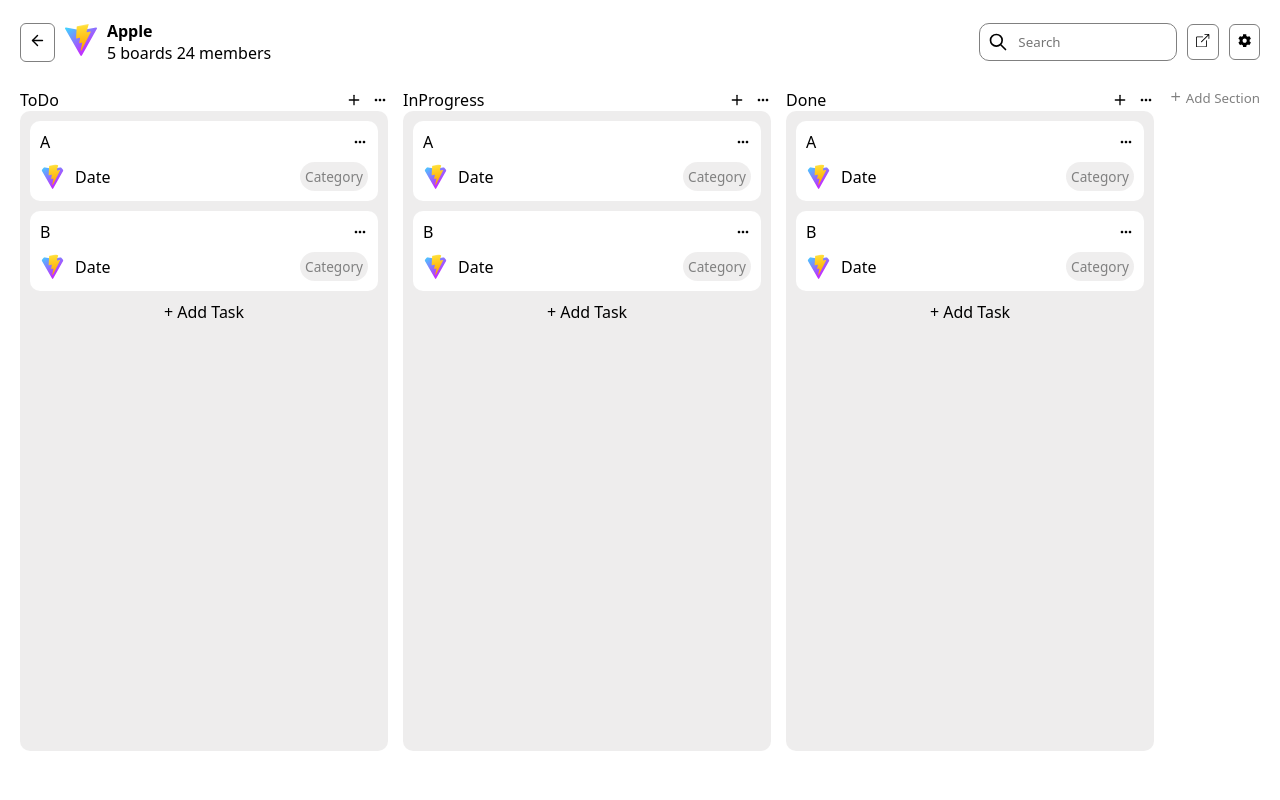
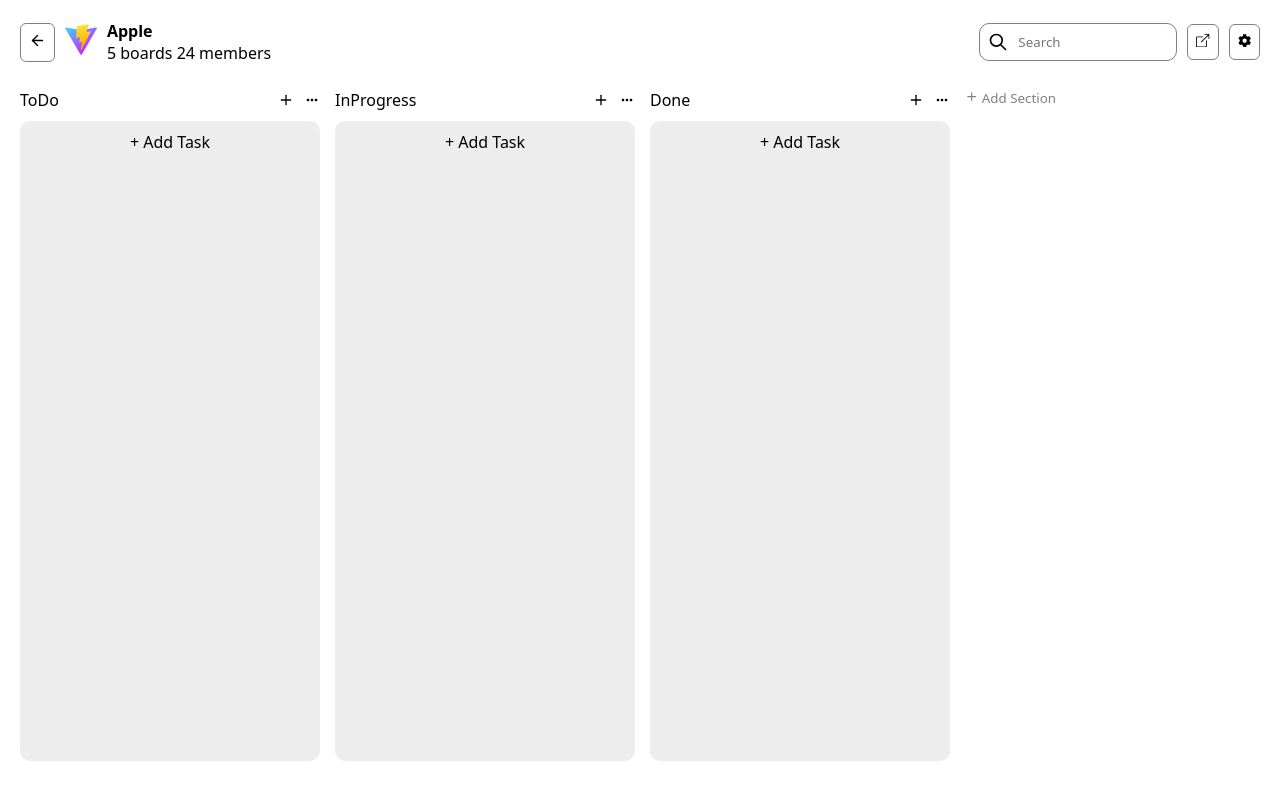
Before and after one commit to VJ13SS/Kanban-Board, a React (Vite) app: page / in a window 1280 px wide. Shown: the top 800 px of the page. Built offline with nearby package versions, Linux system fonts and the light colour scheme.

Commit message:
Added the functionality to add a task

```diff
--- a/package.json
+++ b/package.json
@@ -13,6 +13,7 @@
     "react": "^19.1.0",
     "react-dom": "^19.1.0",
     "react-icons": "^5.5.0",
+    "uuid": "^11.1.0",
     "zustand": "^5.0.5"
   },
   "devDependencies": {
--- a/src/App.jsx
+++ b/src/App.jsx
@@ -1,63 +1,8 @@
-import { useEffect } from "react";
-import { useState } from "react";
 import Header from "./components/header/header";
 import Board from "./components/Board/board";
 
 export default function App() {
-  const tasks = {
-    toDo: [
-      {
-        id: "1",
-        task: "A",
-      },
-      {
-        id: "2",
-        task: "B",
-      },
-    ],
-    inProgress: [
-      {
-        id: "3",
-        task: "C",
-      },
-      {
-        id: "4",
-        task: "D",
-      },
-    ],
-    done: [
-      {
-        id: "5",
-        task: "E",
-      },
-      {
-        id: "6",
-        task: "F",
-      },
-    ],
-  };
 
-
-  const [entries,setEntries] = useState(tasks)
-
-  const [sectionName,setSectionName] = useState('')
-  const [newTask,setNewTask] = useState('')
-
-  const onClickHandler = () => {
-    console.log(sectionName)
-    setEntries((prev) => ({...prev,[sectionName]:[]}))
-    setSectionName('')
-  }
-
-  const addTask = (entry) => {
-    console.log(entries[entry])
-    setEntries((prev) =>({...prev,[entry]:[...prev[entry],{id:'24',task:newTask}]}))
-
-  }
-
-  useEffect(()=>{
-    console.log('Added')
-  },[entries])
 
   return (
     <div className="app">
--- /dev/null
+++ b/src/components/addTask/addTask.css
@@ -0,0 +1,73 @@
+.add-task{
+    position: absolute;
+    top: 0;
+    left: 0;
+    right: 0;
+    bottom: 0;
+    width: 100vw;
+    min-height: 100vh;
+    background-color: transparent;
+    backdrop-filter: blur(10px);
+    display: flex;
+    justify-content: center;
+    align-items: center;
+}
+
+.add-task form{
+    display: flex;
+    flex-direction: column;
+    justify-content: center;
+    padding: 15px;
+    gap: 10px;
+    background-color: white;
+    min-width: 50vw;
+    border-radius: 15px;
+    position: relative;
+    border: 1px solid gray;
+    animation: fadeIn 2s;
+    font-weight: 500;
+}
+
+@keyframes fadeIn {
+  0%{
+    opacity: 0;
+  }
+  100%{
+    opacity: 1;
+  }
+}
+
+.add-task form label{
+    font-size: 1rem;
+}
+
+.add-task form input{
+    border-bottom: 1px solid gray;
+}
+
+.add-task__user{
+    display: flex;
+    gap: 5px;
+    flex-direction: column;
+}
+
+.add-task__user figure{
+    width: 80px;
+}
+
+.add-task button{
+    padding: 7px;
+    background-color: black;
+    font-weight: 500;
+    color: white;
+    width: 50%;
+    align-self: center;
+    border-radius: 10px;
+    cursor: pointer;
+}
+
+.close-icon{
+    position: absolute;
+    top: 10px;
+    right: 10px;
+}
--- /dev/null
+++ b/src/components/addTask/addTask.jsx
@@ -0,0 +1,79 @@
+import { useState } from "react";
+import "./addTask.css";
+import { MdClose } from "react-icons/md";
+import useAppStore from "../../store";
+import {v4 as uuidv4} from 'uuid'
+
+
+export default function AddTask({ taskSection }) {
+  const [image, setImage] = useState(false);
+  const toggleTaskPopup = useAppStore((state) => state.toggleTaskPopup);
+  const addNewTask = useAppStore((state) => state.addNewTask);
+  const [newTask,setNewTask] = useState({})
+  const onSubmitHandler = (e) => {
+    e.preventDefault()
+    addNewTask(taskSection,{...newTask,userImg:image,id:uuidv4()})
+  }
+  return (
+    <div className="add-task">
+      <form onSubmit={onSubmitHandler}>
+        <MdClose className="close-icon" onClick={toggleTaskPopup} />
+        <label>Section: </label>
+        <input type="text" value={taskSection} />
+        <label>Task Category: </label>
+        <input
+          type="text"
+          name="category"
+          placeholder="Programming"
+          required
+          onChange={(e) =>
+            setNewTask((prev) => ({ ...prev, [e.target.name]: e.target.value }))
+          }
+        />
+
+        <label>Descritpion: </label>
+        <textarea
+          placeholder="Fixing Bugs"
+          name="description"
+          rows={1}
+          cols={26}
+          required
+          onChange={(e) =>
+            setNewTask((prev) => ({ ...prev, [e.target.name]: e.target.value }))
+          }
+        />
+
+        <label>Due Date: </label>
+        <input
+          type="date"
+          name="date"
+          required
+          onChange={(e) =>
+            setNewTask((prev) => ({ ...prev, [e.target.name]: e.target.value }))
+          }
+        />
+
+        <label htmlFor="userImg" className="add-task__user">
+          <span>Upload User Image: </span>
+          <figure>
+            <img
+              src={image ? URL.createObjectURL(image) : "/upload_area.png"}
+              alt="The Image Of User Uploaded will appear here."
+            />
+          </figure>
+        </label>
+        <input
+          type="file"
+          accept="image/*"
+          name=""
+          id="userImg"
+          required
+          hidden
+          onChange={(e) => setImage(e.target.files[0])}
+        />
+
+        <button type="submit">Add Task</button>
+      </form>
+    </div>
+  );
+}
--- a/src/components/board/board.css
+++ b/src/components/board/board.css
@@ -1,6 +1,6 @@
 .kanban-board{
     display: flex;
-    justify-content: space-evenly;
+
     align-items: flex-start;
     gap: 15px;
     overflow-x: scroll;
@@ -8,9 +8,9 @@
     font-weight: 500;
 }
 
-.kanban-board .section{
-    width: 1000px;
-
+.section{
+    width: 300px;
+    flex-shrink: 0;
 }
 
 .section__tasks{
@@ -21,13 +21,14 @@
     padding: 10px;
     background-color: rgba(205, 203, 203, 0.348);
     border-radius: 10px;
-
+    cursor: pointer;
 }
 
 .section__header{
     display: flex;
     justify-content: space-between;
     align-items: center;
+    margin-bottom: 10px;
 }
 
 .section__options{
--- a/src/components/board/board.jsx
+++ b/src/components/board/board.jsx
@@ -1,45 +1,53 @@
-import { useState } from 'react'
-import useStore from '../../store'
-import './board.css'
-import Task from '../task/task'
-import { MdMoreHoriz } from 'react-icons/md'
-import { FiPlus } from 'react-icons/fi'
+import { useState } from "react";
+import useAppStore from "../../store";
+import "./board.css";
+import Task from "../task/task";
+import { MdMoreHoriz } from "react-icons/md";
+import { FiPlus } from "react-icons/fi";
+import AddTask from "../addTask/addTask";
 
-export default function Board(){
-
-    const sections = useStore((state) => state.sections)
-    const addnewSection = useStore((state) => state.addNewSection)
-    const [newSection,setNewSection] = useState('')
-    const [newTask,setNewTask] = useState({})
-
-    console.log(sections)
-
-    return(
-        <main className='kanban-board'>
-            {Object.entries(sections).map(([section,taskList],index) => (
-                <div className='section' key={index}>
-                    <div className='section__header'>
+export default function Board() {
+  const sections = useAppStore((state) => state.sections);
+  const addnewSection = useAppStore((state) => state.addNewSection);
+  const  deleteSection= useAppStore((state) => state.deleteSection);
+  const addTaskFlag = useAppStore((state) => state.addTaskPopUp);
+  const toggleTaskPopup = useAppStore((state) => state.toggleTaskPopup);
+  const [taskSection, setTaskSection] = useState("");
+  return (
+    <main className="kanban-board">
+      {Object.entries(sections).map(([section, taskList], index) => (
+        <div className="section" key={index}>
+          <div className="section__header">
             {section}
             <div className="section__options">
-
-                            <FiPlus />
-                            <MdMoreHoriz />
+              <FiPlus
+                onClick={() => {
+                  return [setTaskSection(section), toggleTaskPopup()];
+                }}
+              />
+              <MdMoreHoriz onClick={deleteSection(section)}/>
             </div>
           </div>
 
           <div className="section__tasks">
-                        {taskList.map((task,indx) => (
-                            <Task key={indx} task={task}/>
+            {taskList.map((task, indx) => (
+              <Task key={indx} task={task} />
             ))}
-                        <span>+ Add Task</span>
+            <span
+              onClick={() => {
+                return [setTaskSection(section), toggleTaskPopup()];
+              }}
+            >
+              + Add Task
+            </span>
           </div>
-
-
         </div>
       ))}
-            <button onClick={()=>addnewSection('uyis')}><FiPlus /> Add Section</button>
+      <button onClick={() => addnewSection("uyis")}>
+        <FiPlus /> Add Section
+      </button>
 
-
+      {addTaskFlag && <AddTask taskSection={taskSection} />}
     </main>
-    )
+  );
 }
--- a/src/components/task/task.jsx
+++ b/src/components/task/task.jsx
@@ -1,21 +1,31 @@
 import { MdMoreHoriz } from "react-icons/md";
 import "./task.css";
+import { useState } from "react";
 
 export default function Task({ task }) {
+
+  const [deleteTask,setDeleteTask] = useState(false)
+
   return (
     <div className="task">
       <div className="task__header">
-        <p>{task.task}</p>
+        <p>{task.description}</p>
+        <div className="task__menu">
         <MdMoreHoriz />
+           <div className="task__dropdown">
+        <span className="task__delete">Delete</span>
+      </div>
+      </div>
       </div>
       <div className="task__footer">
         <div className="task__info">
-        <img src="vite.svg" alt="Photo of assigned user." />
-        <span className="">Date</span>
+        <img src={URL.createObjectURL(task.userImg)} alt="Photo of assigned user." />
+        <span className="">{task.date}</span>
         </div>
 
-      <span className="task__category">Category</span>
+      <span className="task__category">{task.category}</span>
       </div>
+
 
     </div>
   );
--- a/src/index.css
+++ b/src/index.css
@@ -6,7 +6,29 @@
   font-family: system-ui, -apple-system, BlinkMacSystemFont, 'Segoe UI', Roboto, Oxygen, Ubuntu, Cantarell, 'Open Sans', 'Helvetica Neue', sans-serif;
 }
 
+::-webkit-scrollbar{
+  display: none;
+}
+
 .app{
   padding: 20px;
   min-height: 100vh;
+  width: 100vw;
 }
+
+input,textarea{
+  border: none;
+  outline: none;
+  border-bottom: 1px solid gray;
+  cursor: pointer;
+}
+
+textarea{
+  resize: none;
+}
+
+figure img{
+  width: 100%;
+  height: 100%;
+  object-fit: cover;
+}
--- a/src/store.js
+++ b/src/store.js
@@ -1,25 +1,44 @@
-import { create } from "zustand"
+import { create } from "zustand";
 
 const store = (set) => ({
-    //STATE
-    sections:{
-        ToDo:[{id:'1',task:'A'},{id:'2',task:'B'}],
-        InProgress:[{id:'1',task:'A'},{id:'2',task:'B'}],
-        Done:[{id:'1',task:'A'},{id:'2',task:'B'}],
-    },
+  //STATE
+  sections: {
+    ToDo: [],
+    InProgress: [],
+    Done: [],
+  },
+  addTaskPopUp: false,
 
-    //ACTIONS
-    addNewSection:(newSection) => set((state) => {
-        const lastSection = state.sections['Done']
-        delete state.sections['Done']
-        return(
-            {sections:{...state.sections,[newSection]:[],Done:lastSection}}
-        )
+  //ACTIONS
+  toggleTaskPopup: () =>
+    set((state) => ({ addTaskPopUp: !state.addTaskPopUp })),
+  addNewSection: (newSection) =>
+    set((state) => {
+      const lastSection = state.sections["Done"];
+      delete state.sections["Done"];
+      return {
+        sections: { ...state.sections, [newSection]: [], Done: lastSection },
+      };
     }),
-    addNewTask:(section,task) => set((state) => ({sections:{...state.sections,[section]:[...state.sections.section,task]}}))
+  addNewTask: (section, task) =>
+    set((state) => ({
+      sections: {
+        ...state.sections,
+        [section]: [...state.sections[section], task],
+      },
+      addTaskPopUp: !state.addTaskPopUp,
+    })),
+    deleteSection:(section) => ((state) => {
+        console.log(state.sections)
+        if(section === "ToDo" || section === "InProgress" || section === "Done"){
+            alert(`Cannot delete the ${section} Section`)
+            return
+        }
 
-})
+        delete state.sections.section
+    })
+});
 
-const useStore = create(store)
+const useAppStore = create(store);
 
-export default useStore
+export default useAppStore;
```
Also changed, not shown: src/components/task/task.css (+19 -0 lines), public/upload_area.png (added), 1 other file (tests, documents, lock files or other folders). Lines whose indentation alone changed are shown as unchanged.
